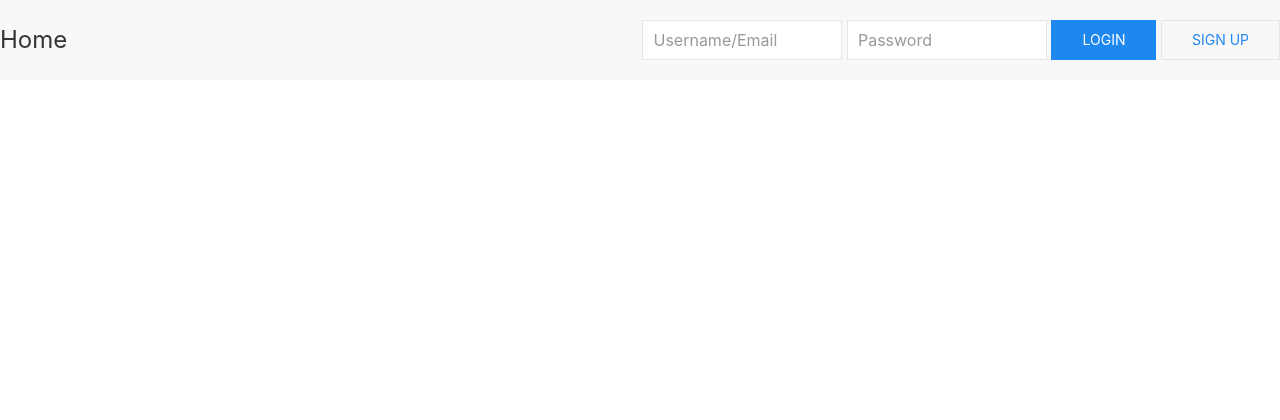
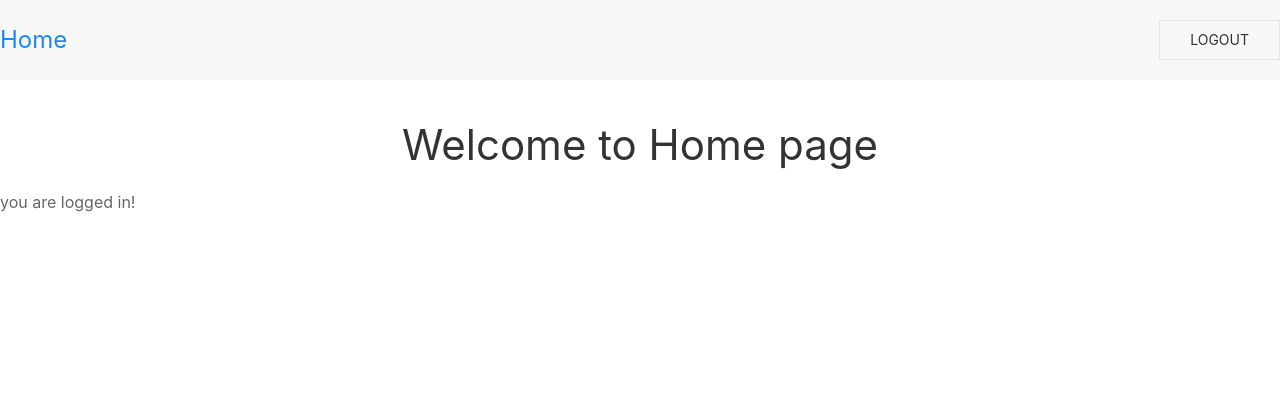
Before and after one commit to joshimraw/CMS-Dev-PHP, a PHP site: page / in a window 1280 px wide. Shown: the top 420 px of the page. Run offline with PHP 8.4, Linux system fonts and the light colour scheme; the visitor is signed in with stand-in values (Sample User, id 1); some libraries are stand-ins or nearby versions.

Commit message:
simple login & registration system- final

```diff
--- a/header.php
+++ b/header.php
@@ -1,4 +1,4 @@
-
+<?php session_start(); ?>
 <!DOCTYPE html>
 <html>
 <head>
@@ -14,15 +14,25 @@
 
 		<nav class="uk-navbar-container uk-margin" uk-navbar>
 		    <div class="uk-navbar-left">
-		        <a class="uk-navbar-item uk-logo" href="/">Home</a>
+		        <a class="uk-navbar-item uk-logo uk-text-primary" href="/">Home</a>
 			</div>
 
 	        <div class="uk-navbar-right">
-	            <form action="inc/login.inc.php" method="POST">
+
+	        	<?php
+	        		if(isset($_SESSION['u_id'])){
+	        			echo '<form action="inc/logout.inc.php" method="POST">
+	        			<button class="uk-button uk-button-default" type="submit" name="logoutsubmit">Logout</button>
+	    				</form>';
+	        		}else{
+	        			echo '<form action="inc/login.inc.php" method="POST">
 	                <input class="uk-input uk-form-width-medium" type="text" name="user-email" placeholder="Username/Email">
 	                <input class="uk-input uk-form-width-medium" type="password" name="password" placeholder="Password">
 	               <button class="uk-button uk-button-primary" type="submit" name="loginsubmit">Login</button>
 	               <button class="uk-button uk-button-default" type="button"><a href="signup.php">Sign Up</a></button>
-	            </form>
+	            </form>';
+	        		}
+	        	?>
+
 	        </div>
 		</nav>
--- a/inc/login.inc.php
+++ b/inc/login.inc.php
@@ -13,7 +13,7 @@ if(isset($_POST['loginsubmit'])){
 		header("Location: ../login.php?login=loginempty");
 		exit();
 	}else{
-		$sql = "SELECT * FROM users WHERE u_id = '$uid'";
+		$sql = "SELECT * FROM users WHERE u_id = '$uid' OR email = '$uid'";
 		$result = mysqli_query($conn, $sql);
 		$resultCheck = mysqli_num_rows($result);
 
--- a/index.php
+++ b/index.php
@@ -1,17 +1,15 @@
-<?php
-	require_once('header.php');
- ?>
+<?php require_once('header.php'); ?>
 
-						<!-- 1.05.22 | 05-08-2018 -->
-
-
-
-
-
-
-
+<h1 class="uk-text-center">Welcome to Home page</h1>
 
 
 <?php
-	require_once('footer.php');
- ?>
+	if(isset($_SESSION['u_id'])){
+		echo "you are logged in!";
+	}else{
+		echo "not login";
+	}
+?>
+
+
+<?php require_once('footer.php'); ?>
--- a/signup.php
+++ b/signup.php
@@ -1,7 +1,7 @@
 <?php include_once 'header.php'; ?>
 
 
-
+<h1 class="uk-text-center">Sign Up </h1>
 	<!-- Sing up form -->
 	<form action="inc/signup.inc.php" method="POST">
 	    <div class="uk-margin uk-text-center">
```
Also changed, not shown: inc/logout.inc.php (added, +11 -0 lines), login.php (+13 -0 lines).
